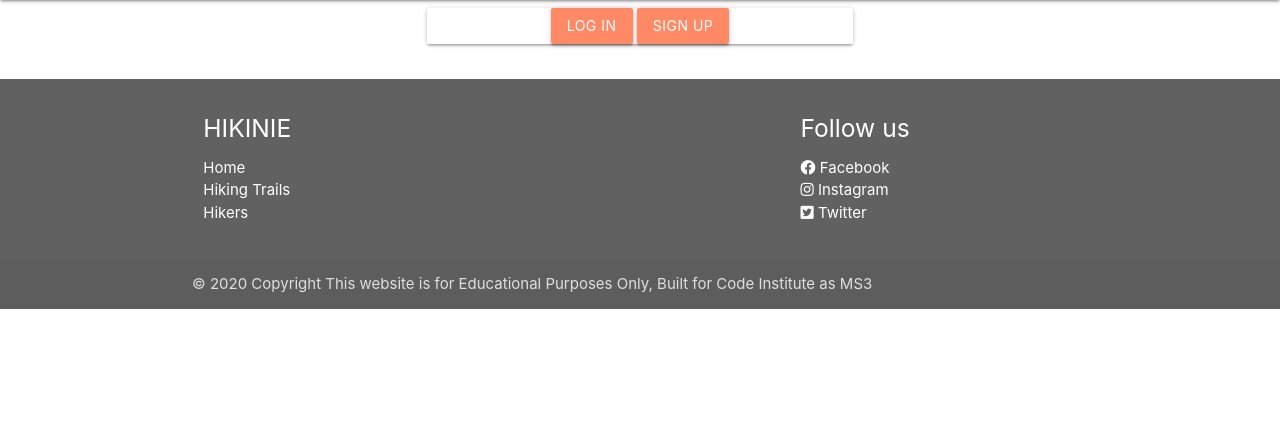
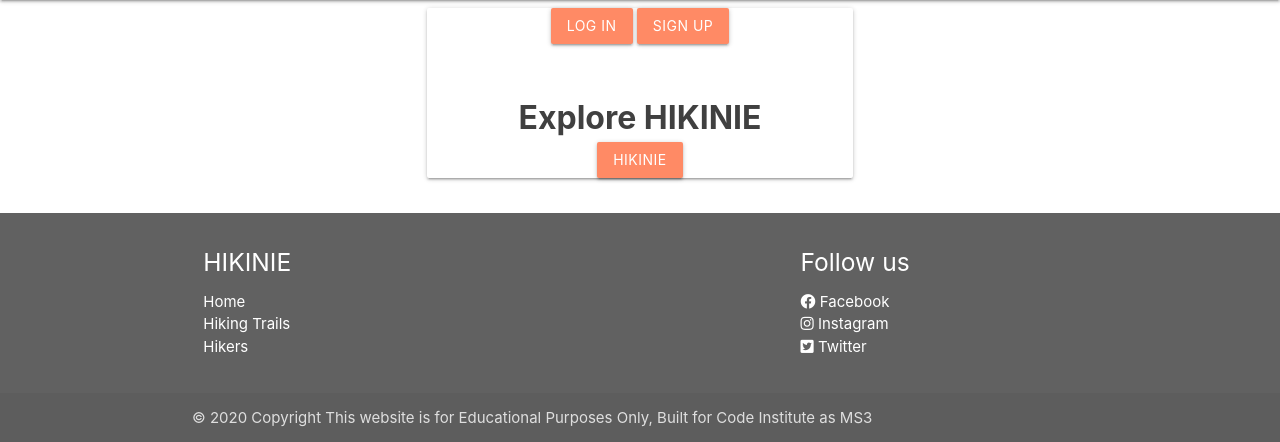
Before and after one commit to mmhashim139/hiking_project, a Flask app: page /login in a window 1280 px wide. Shown: the part 64-506 px from the top of the page. Run offline with Flask 2, Linux system fonts and the light colour scheme; some libraries are stand-ins or nearby versions.

Commit message:
update to new my account function & add link to home page after logout

```diff
--- a/templates/thank_you.html
+++ b/templates/thank_you.html
@@ -19,7 +19,7 @@
     <div class="col s12 m6 offset-m3 l4 offset-l4 card-panel">
         <div class="container center-align">
             <div class="cta-header">Update your Account</div>
-                <a href="{{ url_for('hiker_page', name= session.name) }}" class="sidenav-close waves-effect deep-orange lighten-2 btn modal-trigger">My Account</a>
+                <a href="{{ url_for('my_account', name= session.name) }}" class="sidenav-close waves-effect deep-orange lighten-2 btn modal-trigger">My Account</a>
             <div class="cta-header">Explore HIKINIE</div>
             <a href="{{ url_for('home_page') }}" class="sidenav-close waves-effect deep-orange lighten-2 btn modal-trigger">HIKINIE</a>
         </div>
@@ -31,7 +31,10 @@
         <div class="container center-align">
             <a href="#login_modal_main" class="sidenav-close waves-effect deep-orange lighten-2 btn modal-trigger">Log IN</a>
             <a href="#signupform-main" class="sidenav-close waves-effect deep-orange lighten-2 btn modal-trigger">Sign Up</a>
+            <div class="cta-header">Explore HIKINIE</div>
+            <a href="{{ url_for('home_page') }}" class="sidenav-close waves-effect deep-orange lighten-2 btn modal-trigger">HIKINIE</a>
         </div>
+
     </div>
     </div>
     {% endif %}
```
